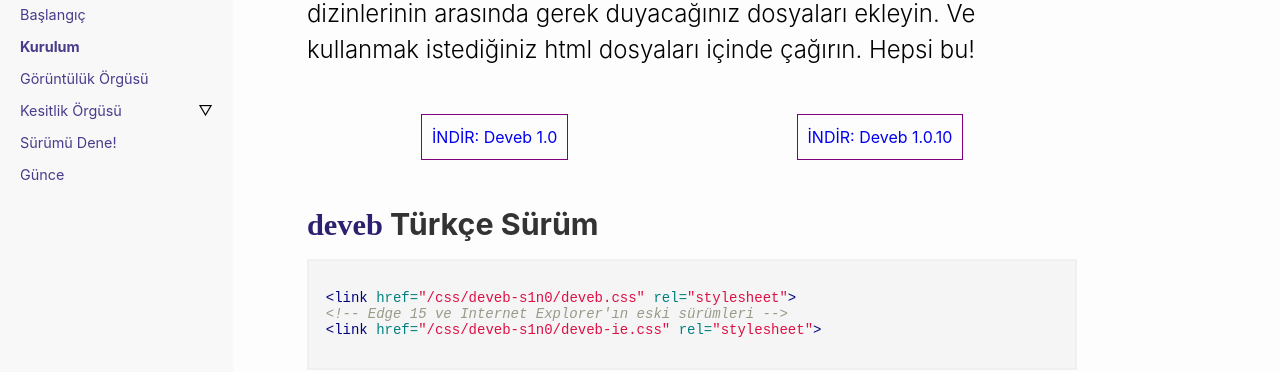
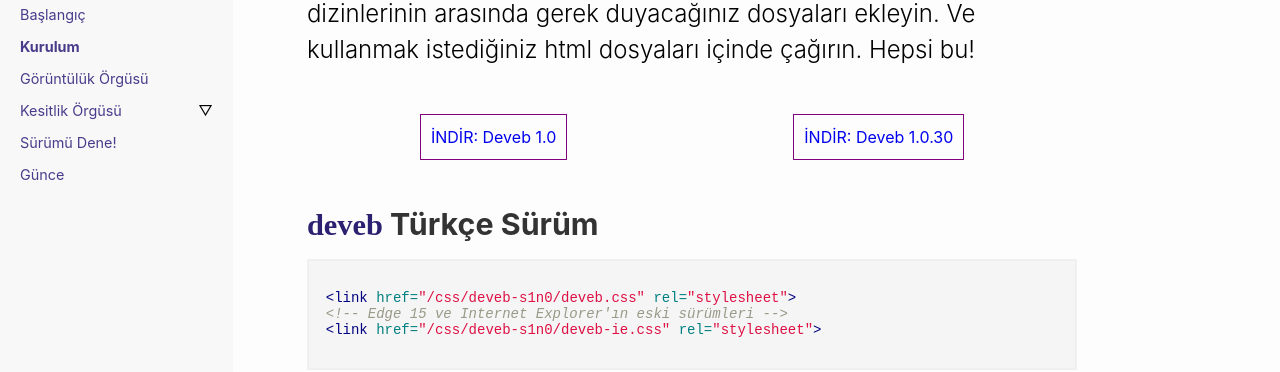
Before and after one commit to data-deveb/data-deveb.github.io, a Jekyll site: the page built from belgeler/1.0/tr/kurulum.md, in a window 1280 px wide. Shown: the part 121-493 px from the top of the page. Built offline with Jekyll 4.4.1, drawn with Linux system fonts in a browser that asks for light colours; some web fonts are replaced.

Commit message:
Kurulum güncelleme

```diff
--- a/_data/s1n0/kurulum.json
+++ b/_data/s1n0/kurulum.json
@@ -7,8 +7,8 @@
             "dosya": "Deveb 1.0"
             },
         "indir2": {
-            "url": "https://github.com/data-deveb/data-deveb.github.io/releases/download/deveb-1.0/deveb-s1n0n10.zip",
-            "dosya": "Deveb 1.0.10"
+            "url": "https://github.com/data-deveb/data-deveb.github.io/releases/download/deveb-1.0.30/deveb-s1n0n30.zip",
+            "dosya": "Deveb 1.0.30"
             },
         "baslik1": "<span class=\"simget\">deveb</span> Türkçe Sürüm",
         "baslik2": "<span class=\"simget\">deveb</span> İngilizce Sürüm (anık değil)",
```
